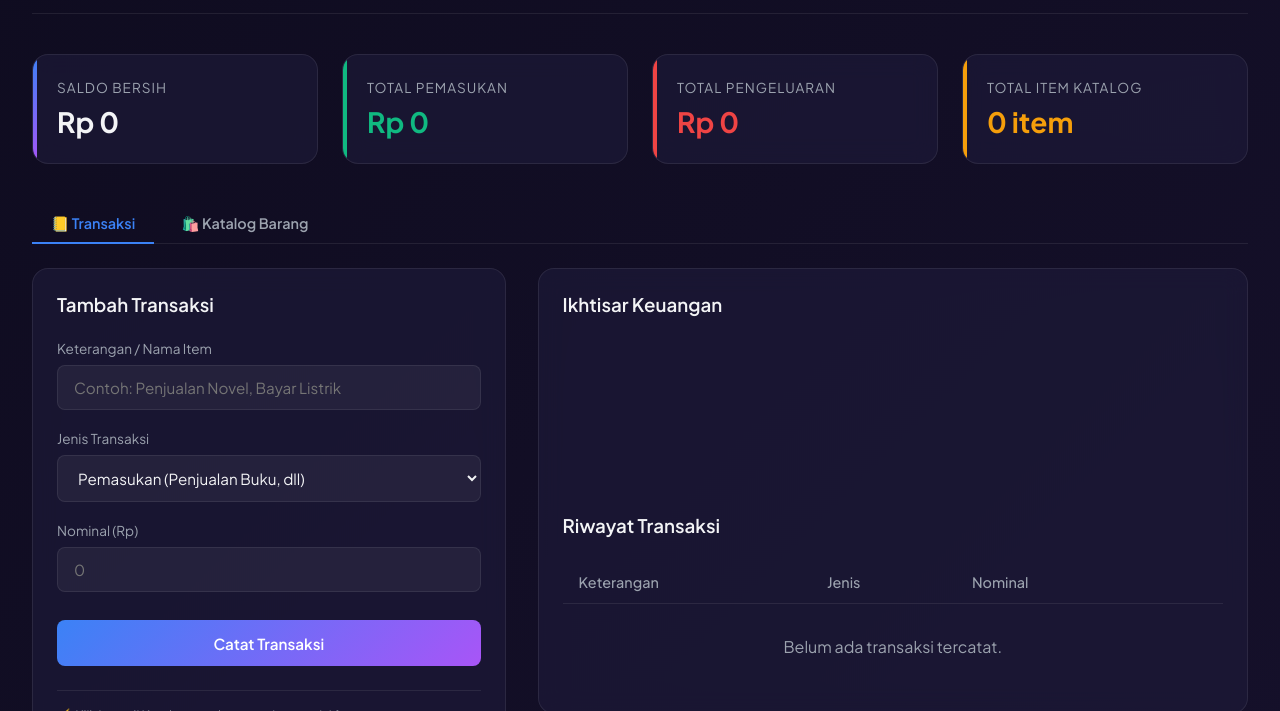
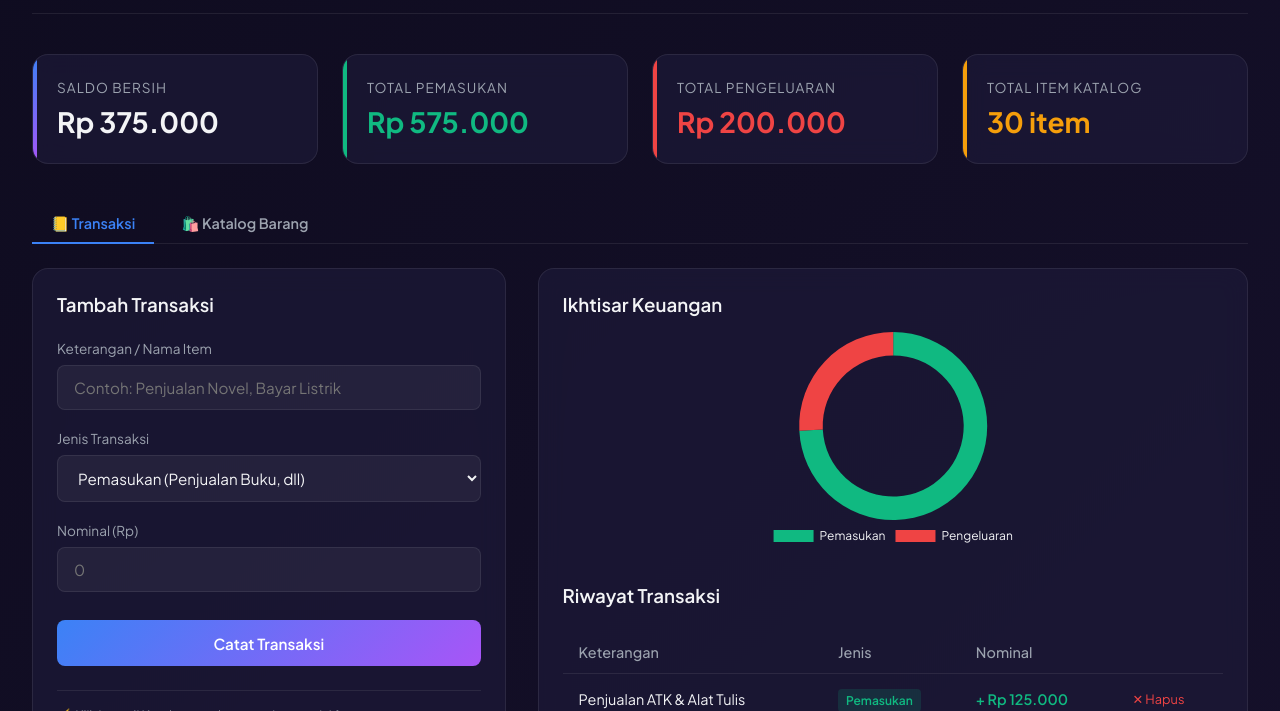
Before and after one commit to fitria10-dotcom/Fitria-SI-2A-Proyek-portofolio-, a plain HTML site: page index.html in a window 1280 px wide. Shown: the part 89-800 px from the top of the page. Drawn offline with nearby package versions, Linux system fonts and the light colour scheme.

Commit message:
Refactor transaction handling and dashboard updates

```diff
--- a/index.html
+++ b/index.html
@@ -373,4 +373,93 @@
     e.stopPropagation();
     const item = catalog.find(i => i.id === itemId);
     if (!item) return;
-    transactions.push({ id: Date.now(), description: 'Penjualan ' + item.name, type: 'income', am
+    transactions.push({ id: Date.now(), description: 'Penjualan ' + item.name, type: 'income', amount: item.price });
+    updateDashboard();
+    showToast('🛒 ' + item.name + ' langsung dicatat!');
+}
+
+// ── DASHBOARD ─────────────────────────────────────────────────
+function updateDashboard() {
+    const income  = transactions.filter(t => t.type==='income').reduce((s,t) => s+t.amount, 0);
+    const expense = transactions.filter(t => t.type==='expense').reduce((s,t) => s+t.amount, 0);
+    document.getElementById('totalBalance').innerText  = formatRupiah(income - expense);
+    document.getElementById('totalIncome').innerText   = formatRupiah(income);
+    document.getElementById('totalExpense').innerText  = formatRupiah(expense);
+    renderTable();
+    renderChart(income, expense);
+}
+
+function renderTable() {
+    const tbody = document.getElementById('transactionTableBody');
+    const empty = document.getElementById('emptyState');
+    tbody.innerHTML = '';
+    if (transactions.length === 0) { empty.style.display = 'block'; return; }
+    empty.style.display = 'none';
+[...transactions].reverse().forEach(t => {
+        const row = document.createElement('tr');
+        const color  = t.type==='income' ? 'var(--success)' : 'var(--danger)';
+        const prefix = t.type==='income' ? '+' : '-';
+        row.innerHTML = `
+            <td>${t.description}</td>
+            <td><span class="badge ${t.type}">${t.type==='income' ? 'Pemasukan' : 'Pengeluaran'}</span></td>
+            <td style="color:${color};font-weight:600;">${prefix} ${formatRupiah(t.amount)}</td>
+            <td><button class="btn-delete" onclick="deleteTransaction(${t.id})">✕ Hapus</button></td>
+        `;
+        tbody.appendChild(row);
+    });
+}
+
+function deleteTransaction(id) {
+    transactions = transactions.filter(t => t.id !== id);
+    updateDashboard();
+    showToast('🗑️ Transaksi dihapus');
+}
+
+function renderChart(income, expense) {
+    const ctx = document.getElementById('financeChart').getContext('2d');
+    if (chartInstance) chartInstance.destroy();
+    const isEmpty = income === 0 && expense === 0;
+    chartInstance = new Chart(ctx, {
+        type: 'doughnut',
+        data: {
+            labels: ['Pemasukan', 'Pengeluaran'],
+            datasets: [{
+                data: isEmpty ? [1,1] : [income, expense],
+                backgroundColor: isEmpty ? ['#374151','#4b5563'] : ['#10b981','#ef4444'],
+                borderWidth: 0, hoverOffset: 4
+            }]
+        },
+        options: {
+            responsive: true, maintainAspectRatio: false,
+            plugins: {
+                legend: { position: 'bottom', labels: { color: '#f3f4f6', font: { family: 'Plus Jakarta Sans', size: 12 } } }
+            },
+            cutout: '75%'
+        }
+    });
+}
+
+// ── FORM SUBMIT ───────────────────────────────────────────────
+document.getElementById('financeForm').addEventListener('submit', function(e) {
+    e.preventDefault();
+    const desc   = document.getElementById('description').value;
+    const type   = document.getElementById('type').value;
+    const amount = parseInt(document.getElementById('amount').value);
+    if (desc && type && amount) {
+        transactions.push({ id: Date.now(), description: desc, type, amount });
+        updateDashboard();
+        document.getElementById('description').value = '';
+        document.getElementById('amount').value = '';
+        showToast('✅ Transaksi berhasil dicatat!');
+    }
+});
+
+document.getElementById('searchItem').addEventListener('input', renderCatalog);
+
+// ── INIT ──────────────────────────────────────────────────────
+buildCategoryFilter();
+renderCatalog();
+updateDashboard();
+</script>
+</body>
+</html>
```
